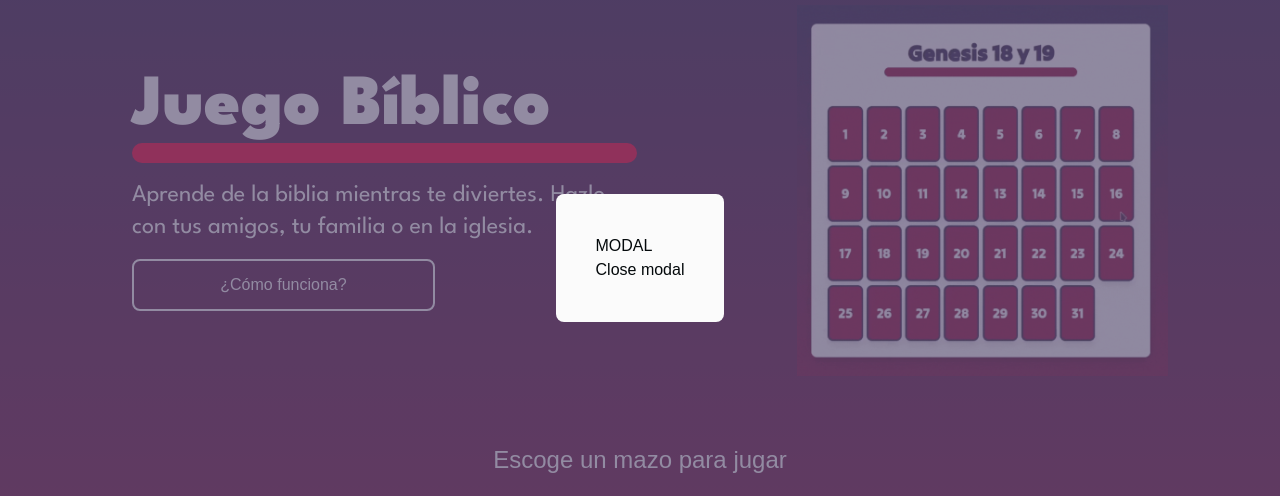
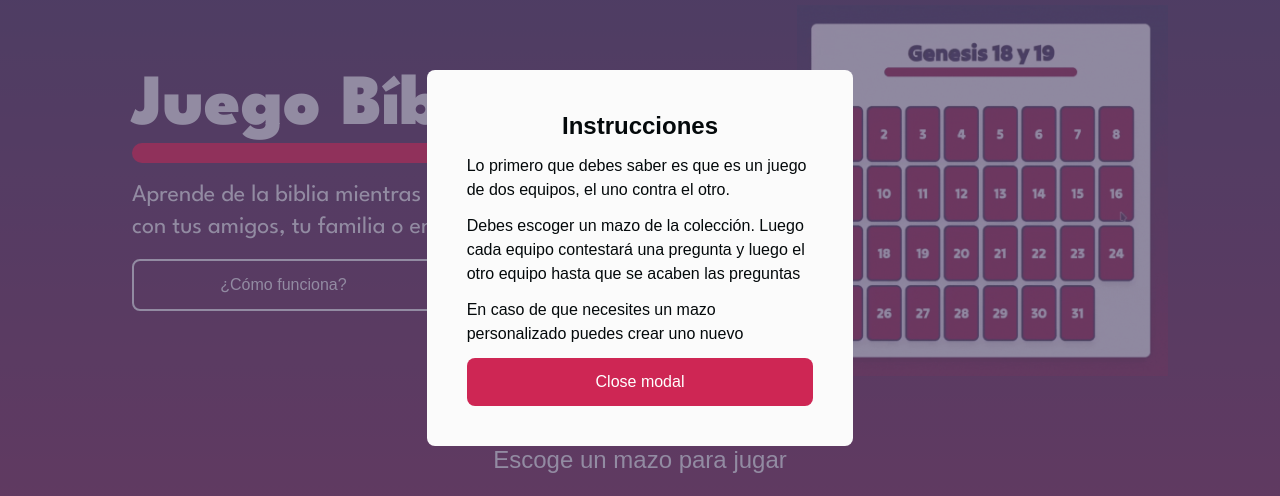
Before and after one commit to vinxcode/preguntas-biblicas, a Next.js app: page / in a window 1280 px wide. Both pictures are taken after a click on the button "¿Cómo funciona?". Shown: the part 142-638 px from the top of the page. Built offline with nearby package versions, Linux system fonts and the light colour scheme; no server answers; the database is empty; a web font is replaced by a local one.

Commit message:
Adding content to the intructions

```diff
--- a/app/Hero.tsx
+++ b/app/Hero.tsx
@@ -1,6 +1,7 @@
 import React, { useState } from 'react'
 import Image from 'next/image'
 import gif from './screen.gif'
+import ModalContent from './ModalContent'
 
 export default function Hero() {
 
@@ -33,10 +34,10 @@ export default function Hero() {
             {
                 isModalOpen && (
                     <div className='bg-blue absolute bottom-0 top-0 right-0 left-0 m-auto shadow-xl flex justify-center items-center z-10 modal'>
-                        <div className='p-10 bg-white-bg rounded-lg'>
-                            <p>MODAL</p>
+                        <div className='p-10 bg-white-bg rounded-lg w-1/3'>
+                            <ModalContent />
                             <button onClick={() => setIsModalOpen(false)}
-                            >Close modal</button>
+                                className='w-full bg-red-2 py-3 text-white rounded-lg mt-3 hover:bg-red-3'>Close modal</button>
                         </div>
                     </div>
                 )
--- /dev/null
+++ b/app/ModalContent.tsx
@@ -0,0 +1,14 @@
+import React from 'react'
+
+export default function ModalContent() {
+    return (
+        <div className="flex flex-col gap-3 w-full">
+            <h1 className='font-bold text-center text-2xl'>Instrucciones</h1>
+            <p>Lo primero que debes saber es que es un juego de dos equipos, el uno contra el otro.</p>
+            <p>Debes escoger un mazo de la colección.
+            Luego cada equipo contestará una pregunta y luego el otro equipo hasta que se acaben las preguntas
+            </p>
+            <p>En caso de que necesites un mazo personalizado puedes crear uno nuevo </p>
+        </div>
+    )
+}
```
